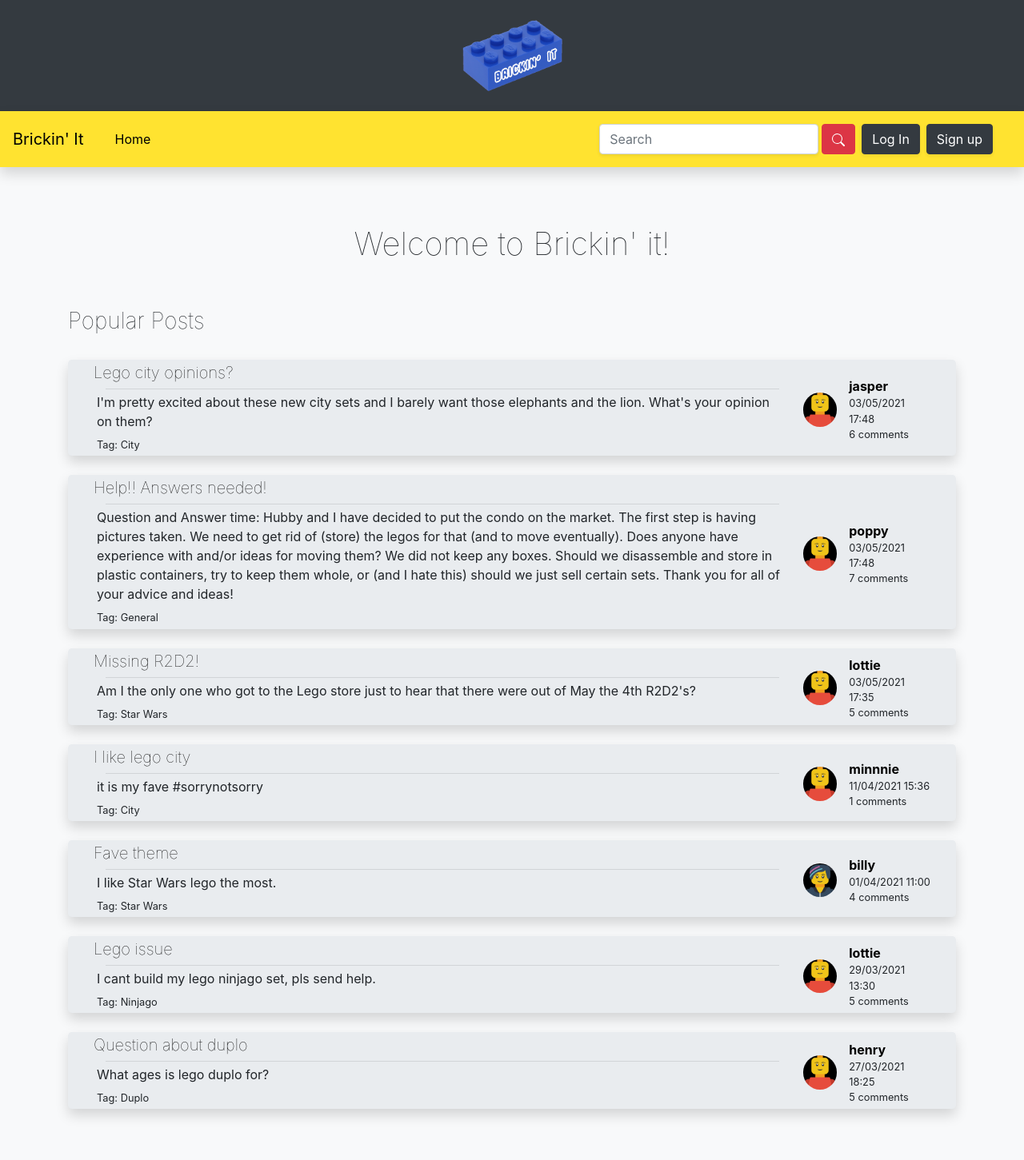
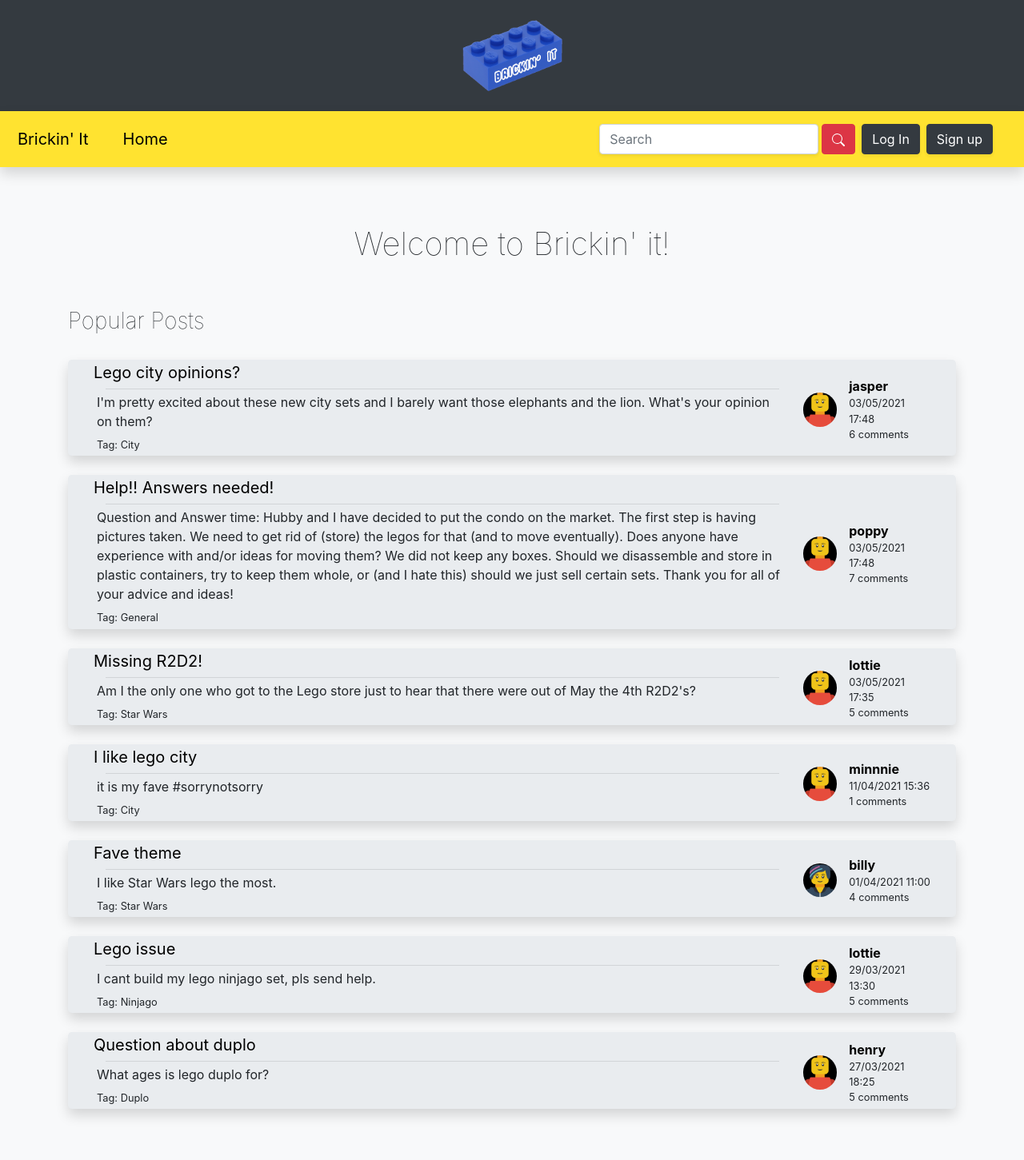
Before and after one commit to beckylloyd/DSS-CW2-GROUP-13, a Flask app: page / in a window 1280 px wide. Shown: the whole page at 80% size. Run offline with Flask 2, Linux system fonts and the light colour scheme; parts of the project's set-up code (start-up, migrations or seed data) failed here and were passed over; some libraries are stand-ins or nearby versions.

Commit message:
<a> tags removed

```diff
--- a/templates/base.html
+++ b/templates/base.html
@@ -14,15 +14,15 @@
         }
 
 
-a {
+        .clickable {
             color: #000000;
             text-decoration: none;
         }
 
-a:hover {
-    color:#00A0C6;
-    text-decoration:none;
-    cursor:pointer;
+        .clickable:hover {
+            color: #00A0C6;
+            text-decoration: none;
+            cursor: pointer;
         }
     </style>
     <link rel="icon" href="/static/favicon.ico">
@@ -44,7 +44,11 @@ a:hover {
 </div>
 
 <nav class="navbar shadow sticky-top navbar-dark navbar-expand-lg" style="background-color: #FFE330">
-    <a class="navbar-brand " href="/" style="color: black">Brickin' It</a>
+    <form method="get" action="/">
+        <button type="submit" class="navbar-brand clickable "
+                style="border: none; outline: none; background: transparent; color: black">Brickin' It
+        </button>
+    </form>
     <button class="navbar-toggler" type="button" data-toggle="collapse" data-target=".navbar-collapse"
             aria-controls="navbarText" aria-expanded="false" aria-label="Toggle navigation"
             style="background-color: #FFE330">
@@ -58,11 +62,25 @@ a:hover {
 
 
             <div class="col-4 d-flex justify-content-left align-items-center">
-                <a style="color: black" class="nav-link p-2" href="/home">Home</a>
+                <form method="get" action="/home">
+                    <button type="submit" class="navbar-brand clickable "
+                            style="border: none; outline: none; background: transparent; color: black"
+                            class="nav-link p-2">Home
+                    </button>
+                </form>
                 {% if loggedIn %}
-                <a style="color: black" class="nav-link p-2" href="/newPost">New Post</a>
-
-                <a style="color: black" class="nav-link p-2" href="/profile">Profile</a>
+                <form method="get" action="/newPost">
+                    <button type="submit" class="navbar-brand  clickable"
+                            style="border: none; outline: none; background: transparent; color: black"
+                            class="nav-link p-2">New Post
+                    </button>
+                </form>
+                <form method="get" action="/profile">
+                    <button type="submit" class="navbar-brand  clickable"
+                            style="border: none; outline: none; background: transparent; color: black"
+                            class="nav-link p-2">Profile
+                    </button>
+                </form>
                 {% endif %}
             </div>
 
@@ -70,22 +88,27 @@ a:hover {
 
                 <form class="form-inline p-2 " action="/search">
                     <input class="form-control shadow-sm  mr-1" type="text" placeholder="Search" name="search_term">
-                    <button class="btn btn-danger  " type="submit"><svg xmlns="http://www.w3.org/2000/svg" width="16" height="16" fill="currentColor" class="bi bi-search" viewBox="0 0 16 16">
+                    <button class="btn btn-danger  " type="submit">
+                        <svg xmlns="http://www.w3.org/2000/svg" width="16" height="16" fill="currentColor"
+                             class="bi bi-search" viewBox="0 0 16 16">
                             <path d="M11.742 10.344a6.5 6.5 0 1 0-1.397 1.398h-.001c.03.04.062.078.098.115l3.85 3.85a1 1 0 0 0 1.415-1.414l-3.85-3.85a1.007 1.007 0 0 0-.115-.1zM12 6.5a5.5 5.5 0 1 1-11 0 5.5 5.5 0 0 1 11 0z"/>
-</svg></button>
+                        </svg>
+                    </button>
                 </form>
                 {% if loggedIn %}
                 <form method="get" action="/userLogOut">
                     <button type="submit" class="btn shadow-sm  btn-dark"
-                   role="button">Log Out</button>
+                            role="button">Log Out
+                    </button>
                 </form>
 
                 {% else %}
                 <form method="get" action="/logIn">
-                <button type="submit" class="btn shadow-sm  btn-dark"  role="button">Log In</button>
+                    <button type="submit" class="btn shadow-sm  btn-dark" role="button">Log In</button>
                 </form>
                 <form method="get" action="/signUp">
-                <button type="submit"  class="btn shadow-sm btn-dark mx-2" role="button" >Sign up</button></form>
+                    <button type="submit" class="btn shadow-sm btn-dark mx-2" role="button">Sign up</button>
+                </form>
 
                 {% endif %}
             </div>
--- a/templates/index.html
+++ b/templates/index.html
@@ -25,7 +25,16 @@
         <div class="container-fluid">
             <div class="row  align-items-center align-self-center me-0 pe-0">
                 <div class="col-10">
-                    <div class="row align-items-center"><h5><a href="/specificPost/{{row[0]}}">{{row[1]}}</a></h5></div>
+                    <div class="row align-items-center">
+                        <h5>
+                            <form method="get" action="/specificPost/{{row[0]}}">
+                                <button type="submit" class="clickable m-0 p-0"
+                                        style="border: none; outline: none; background: transparent;">
+                                    {{row[1]}}
+                                </button>
+                            </form>
+                        </h5>
+                    </div>
                     <hr class="m-0 p-0 align-items-start">
                     <div class="row align-items-center p-1">{{row[2]}}</div>
                     <div class="row align-items-center p-1"><small>Tag: {{row[5]}}</small></div>
@@ -39,8 +48,15 @@
                                  style="max-width: 100%">
                         </div>
                         <div class="col">
-                            <div class=" row row justify-content-start align-items-start">
-                                <a class="font-weight-bold" href="/otherProfile/{{row[4]}}">{{row[4]}}</a>
+                            <div class="row justify-content-start align-items-start">
+
+                                <form method="get" action="/otherProfile/{{row[4]}}">
+                                    <button type="submit" class="clickable m-0 p-0"
+                                            style="border: none; outline: none; background: transparent;">
+
+                                <span class="font-weight-bold">
+                                    {{row[4]}}</span></button>
+                                </form>
                             </div>
 
 
```
Also changed, not shown: templates/error.html (+9 -3 lines), templates/profile.html (+28 -12 lines), templates/searchResults.html (+16 -2 lines), templates/specificPost.html (+20 -5 lines). Lines whose indentation alone changed are shown as unchanged.
